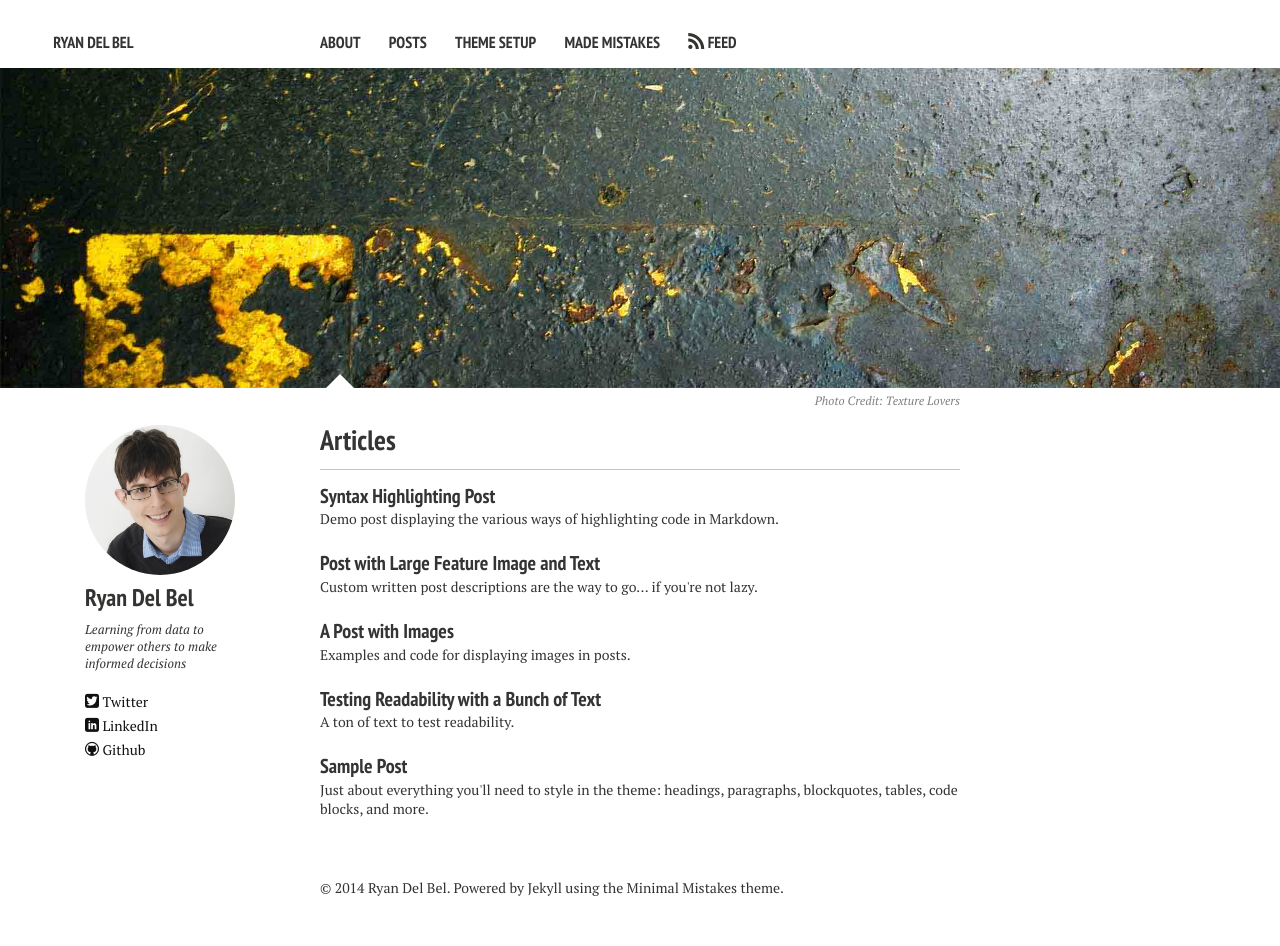
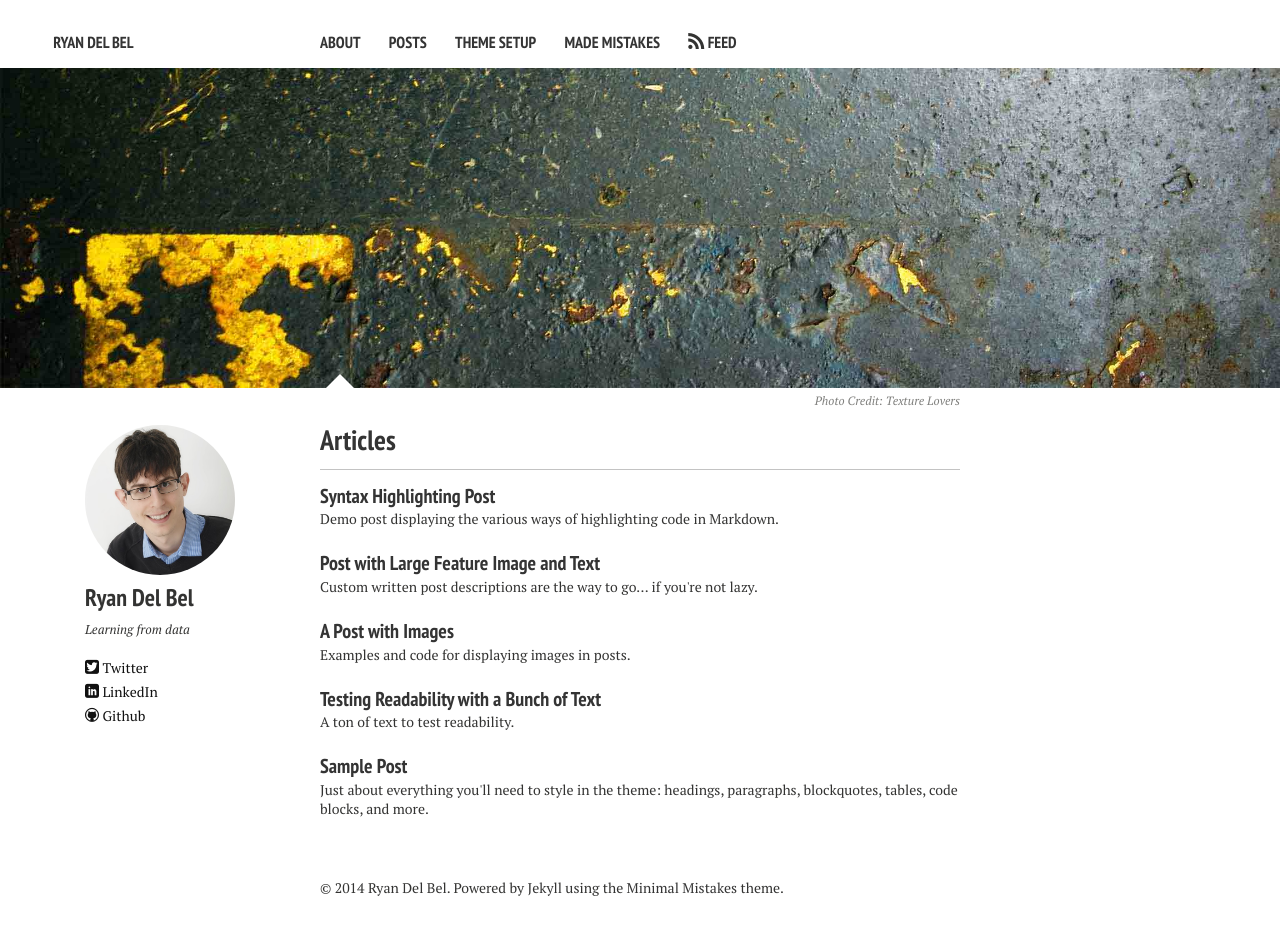
Before and after one commit to rdelbel/rdelbel.github.io, a Jekyll site: the page built from index.md, in a window 1280 px wide. Built offline with Jekyll 4.4.1, drawn with Linux system fonts in a browser that asks for light colours; nearby versions of some CDN libraries.

Commit message:
change short bio

```diff
--- a/_config.yml
+++ b/_config.yml
@@ -8,7 +8,7 @@ url:             "http://rdelbel.github.io"
 owner:
   name:           Ryan Del Bel
   avatar:         bio-photo.jpg
-  bio:            Learning from data to empower others to make informed decisions
+  bio:            Learning from data
   email:          rdelbel@gmail.com
   # Social networking links are used in author-bio sidebar. Update and remove as you like.
   twitter: rdelbel
```
Also changed, not shown: 1 other file.
